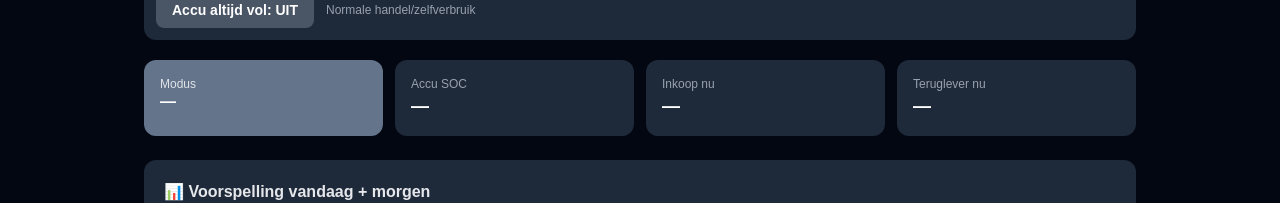
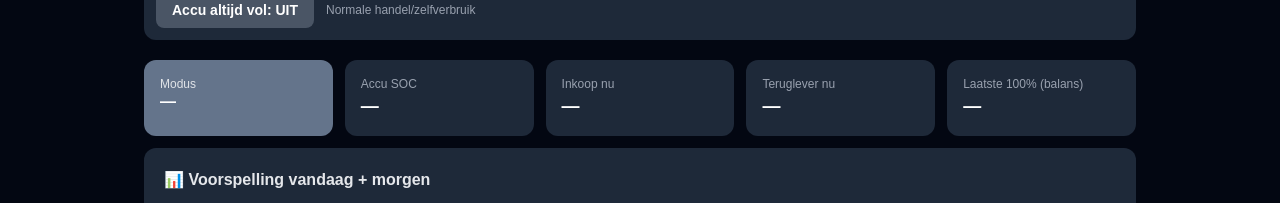
Before and after one commit to bertjanwalters14/victron-dashboard, a Next.js app: page /ess in a window 1280 px wide. Shown: the part 228-431 px from the top of the page. Built offline with nearby package versions, Linux system fonts and the light colour scheme; no server answers; the database is empty.

Commit message:
ESS: balancering tonen (dagen sinds 100% + geplande balanceerdag)

```diff
--- a/app/EssClient.js
+++ b/app/EssClient.js
@@ -9,7 +9,7 @@ function modeColor(m) {
   m = m || '';
   if (m.startsWith('VERKOPEN')) return '#22c55e';
   if (m.startsWith('KOPEN') || m.startsWith('NEG')) return '#3b82f6';
-  if (m.startsWith('VOL')) return '#f59e0b';
+  if (m.startsWith('VOL') || m.startsWith('BALANCEREN') || m.startsWith('ACCU VOL')) return '#f59e0b';
   return '#64748b';
 }
 
@@ -92,7 +92,7 @@ export default function EssClient({ status, forecast, bijgewerkt, laadVanNet, ke
           </span>
         </div>
 
-        <div className="grid grid-cols-2 md:grid-cols-4 gap-3 mb-6">
+        <div className="grid grid-cols-2 md:grid-cols-5 gap-3 mb-3">
           <div className="rounded-xl p-4 text-white" style={{ background: modeColor(s.mode) }}>
             <div className="text-xs opacity-80">Modus</div>
             <div className="text-base font-bold leading-tight">{s.mode || '—'}</div>
@@ -100,7 +100,14 @@ export default function EssClient({ status, forecast, bijgewerkt, laadVanNet, ke
           <Card label="Accu SOC" value={s.soc != null ? `${s.soc}%` : '—'} />
           <Card label="Inkoop nu" value={s.buy != null ? `€${Number(s.buy).toFixed(3)}` : '—'} />
           <Card label="Teruglever nu" value={s.sell != null ? `€${Number(s.sell).toFixed(3)}` : '—'} />
+          <Card label="Laatste 100% (balans)" value={s.balansDagen != null ? `${s.balansDagen} dgn geleden` : '—'} />
         </div>
+
+        {s.balansDoel ? (
+          <div className="flex items-center gap-2 mb-6 bg-amber-900/40 border border-amber-700 rounded-xl p-3 text-sm text-amber-200">
+            🔋 Balancering nodig ({s.balansDagen} dagen geen 100%) — gepland op zonnigste dag: <b>{s.balansDoel}</b>
+          </div>
+        ) : <div className="mb-3" />}
 
         <div className="bg-gray-800 rounded-xl p-4 md:p-5">
           <h2 className="font-semibold text-gray-200 mb-3">📊 Voorspelling vandaag + morgen</h2>
```
